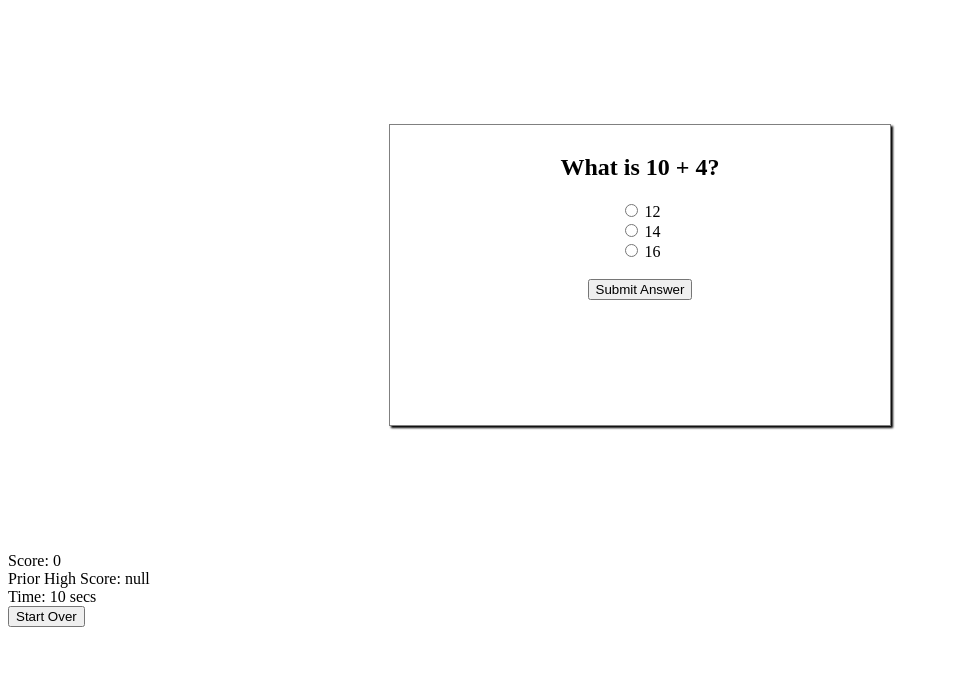
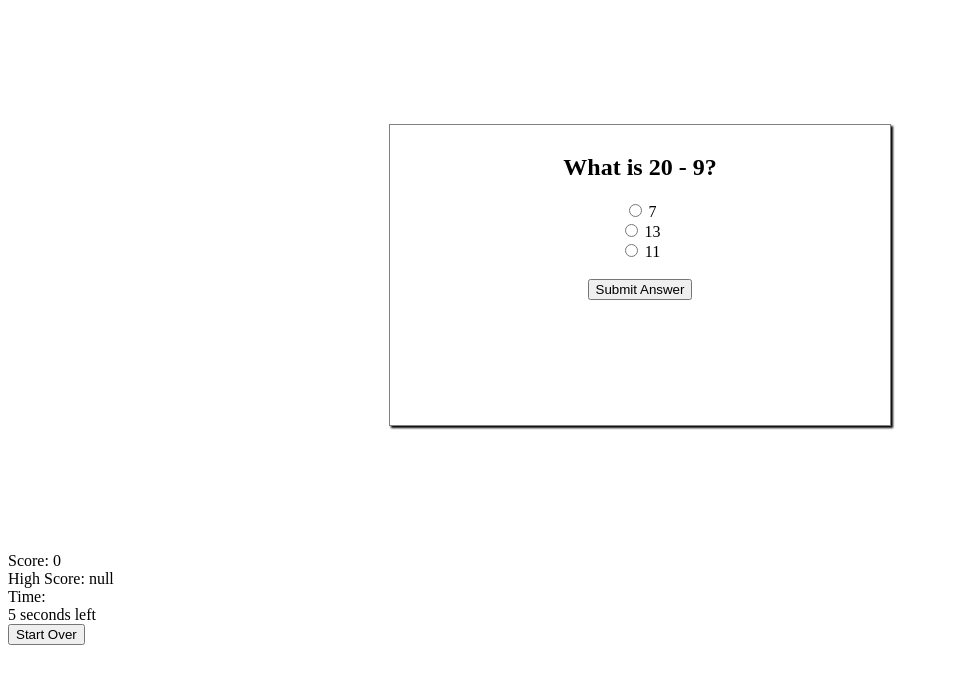
Before and after one commit to byfyang/Math-Quiz-Trivia, a plain HTML site: page index.html in a window 1280 px wide. Shown: the part 104-788 px from the top of the page, without its empty margins (0-963 px from the left). Drawn offline with nearby package versions, Linux system fonts and the light colour scheme.

Commit message:
working timer, high score, score, overall game

```diff
--- a/index.html
+++ b/index.html
@@ -27,9 +27,9 @@
 
 
 	<div id = 'score'>Score: 0</div>
-		<div id = 'priorScores'>Prior High Score: 0</div>
+		<div id = 'priorScores'></div>
 
-	<div>Time: 10 secs</div>
+	<div>Time:</div>
 		<div id = 'timer'></div>
 
 	<button id='StartOver'>Start Over</button>
--- a/mathquiz.js
+++ b/mathquiz.js
@@ -1,9 +1,16 @@
 //load the JS after pages loads
 window.addEventListener("load", showQuestion);
-//position of array starts at zero
-var position = 0;
+//initiate the timer
+window.addEventListener("load", countDownInit);
+//show the highest score
+window.addEventListener("load", priorhighScore);
+
+// //counter of array starts at zero
+var counter = 0;
 //# of correct answers at zero
 var correct = 0;
+//initialize global object/value
+var gameQuestion = {};
 
 //Question Array database
 var questionsArray = [
@@ -15,69 +22,67 @@ var questionsArray = [
 	[ "What is 8 x 12?", "96", "76", "86", "A" ]
 ];
 
-//random selection of question from questionsArray
-var randomQuestion = function (){
-	var cQuestion = Math.floor(Math.random() * questionsArray.length);
-	return cQuestion;
-};
-
-
-
-
-//timer for game
-// function countDown(secs, elem){
-// 	secs = 10;
-// 	var element = document.getElementsByID('timer');
-// 	console.log(element);
-// 	element.innerHTML = "<p1>Remaing Time: " + secs + " seconds</p1>";
-// 	if (secs <1){
-// 		clearTimeout(timer);
-// 		element.innerHTML = "<p2>Too Slow</p2>";
-
-// 	}
-// 	secs--;
-// 	var timer = setTimeout('countDown('+secs+',"'+ elem +'")',1000);
-// }
-
-
-
-//get Element function
+//get Element function to be used later
 function getElement(x){
 	return document.getElementById(x);
 }
 
+//timer for game
+function countDownInit() {
+    countDownNumber = 11;
+    countDownTrigger();
+}
+
+//timer for game
+function countDownTrigger(){
+    if(countDownNumber > 0){
+            countDownNumber--;
+            document.getElementById('timer').textContent = countDownNumber + " seconds left";
+            if(countDownNumber > 0){
+                countDown = setTimeout('countDownTrigger()', 1000);
+            }
+    }
+}
+
+//random selection of question from questionsArray
+var randomQuestion = function (){
+	gameQuestion = Math.floor(Math.random() * questionsArray.length);
+	return gameQuestion;
+};
+
 //display Question from question database
 function showQuestion(){
 
-	//initiate priorhighScore() function so it displays on DOM
-	priorhighScore();
+	var arrayIndex = randomQuestion();
 
 	//grab questionArea on DOM
 	questionArea = getElement("questionArea");
 
-	//checks position relative to length of array to display completion
-	if(position >= questionsArray.length){
+	//checks counter to length of array to display completion
+	if(counter >= questionsArray.length){
 		questionArea.innerHTML = "<h2>You got "+ correct + " of " + questionsArray.length + " questions correct</h2>";
 			getElement("test_status").textContent = "Test Completed";
-		position = 0;
-		correct = 0;
+		//position = 0;
+		//correct = 0;
  		return false;
  	}
 
- 	//var cQuestion = Math.floor(Math.random() * questionsArray.length);
 	//assign array content to variables
-	var question = questionsArray[position][0];
-	var choiceA = questionsArray[position][1];
-	var choiceB = questionsArray[position][2];
-	var choiceC = questionsArray[position][3];
+	var question = questionsArray[arrayIndex][0];
+	var choiceA = questionsArray[arrayIndex][1];
+	var choiceB = questionsArray[arrayIndex][2];
+	var choiceC = questionsArray[arrayIndex][3];
 
-	//assign content to DOM
+
+	//grab DOM element and assign content to DOM
 	questionArea.innerHTML = "<h2>"+question+"</h2>";
 	questionArea.innerHTML += "<input type='radio' name='choices' value='A'> "+choiceA+"<br>";
 	questionArea.innerHTML += "<input type='radio' name='choices' value='B'> "+choiceB+"<br>";
 	questionArea.innerHTML += "<input type='radio' name='choices' value='C'> "+choiceC+"<br><br>";
 	questionArea.innerHTML += "<button onclick='checkAnswer()'>Submit Answer</button>";
-	console.log(document.getElementsByName('choices'));
+
+	//count# for question appearance
+	counter++;
 
 	//reset button
 	reset();
@@ -85,33 +90,38 @@ function showQuestion(){
 
 //checkAnswer function
 function checkAnswer(){
+	//select "choices" from DOM after being set in showQuestion function
 	var choices = document.getElementsByName("choices");
 	for (var i = 0; i < choices.length; i++){
 		if (choices[i].checked){
 			selectedAnswer=choices[i].value;
 		}
 	}
-	if(selectedAnswer == questionsArray[position][4]){
-		//alert("correct");
+	//compare answers and selected radio button while increasing count of correct answers
+	if(selectedAnswer == questionsArray[gameQuestion][4]){
 		correct++;
 		currentScore();
 	}
-	position++;
 	showQuestion();
 }
 
 function currentScore(){
-	//set current score
+	//grab DOM element and pushing in score
 	getElement('score').innerHTML = "Score: " + correct;
 	//update localStorage score if need to
-	if (correct > localStorage.getItem('existingScore')){
+	if (correct >= localStorage.getItem('existingScore')){
 		localStorage.setItem('existingScore', correct);
 	 }
 }
 
 //set prior score
 function priorhighScore(){
-	getElement('priorScores').innerHTML = "Prior High Score: " +localStorage.getItem('existingScore');
+	if (localStorage.getItem('exisitingScore') === null){
+		localStorage.setItem('existing', 0);
+	}else
+		currentScore();
+		getElement('priorScores').innerHTML = "High Score: " +localStorage.getItem('existingScore');
+
 }
 
 //reset button function
```
